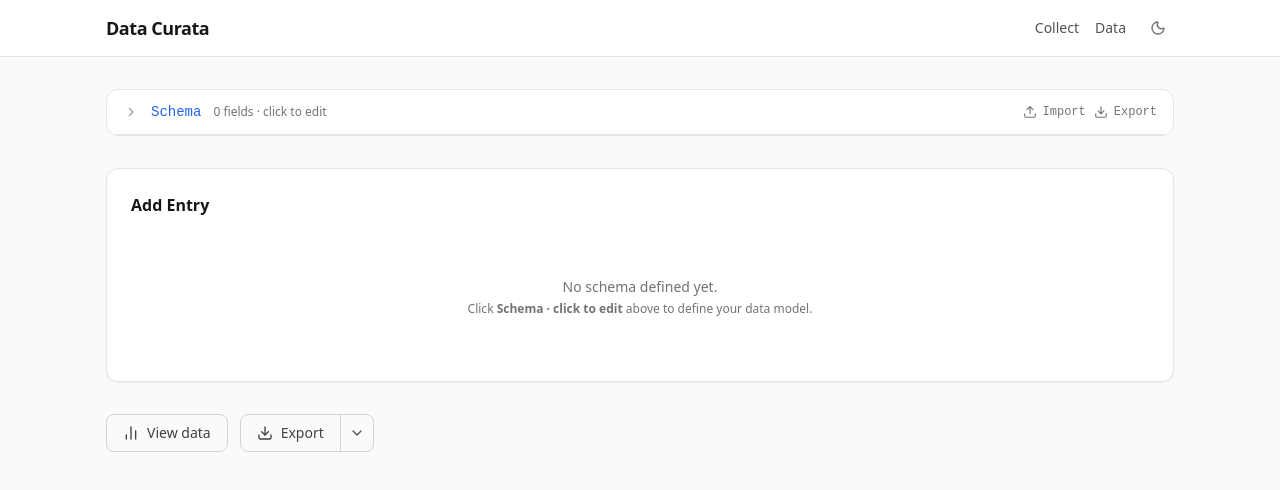
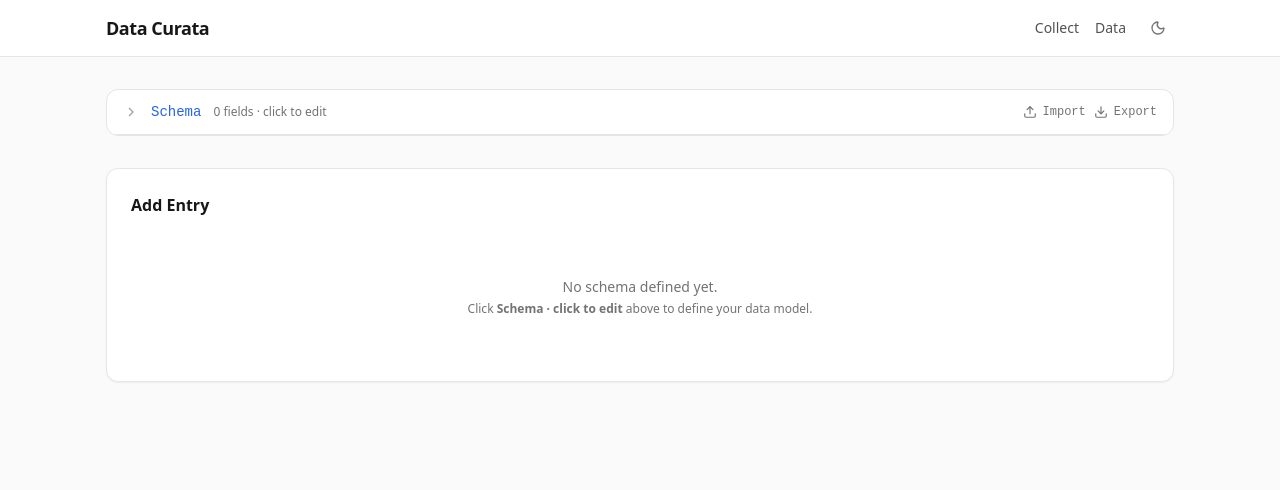
Before and after one commit to MentorFilou/data-curata, a Vue app: page / in a window 1280 px wide. Shown: the top 490 px of the page. Built offline with nearby package versions, Linux system fonts and the light colour scheme.

Commit message:
feat: remove action row on home page

```diff
--- a/src/pages/HomePage.vue
+++ b/src/pages/HomePage.vue
@@ -3,8 +3,6 @@ import { ref, computed, watch, provide } from 'vue'
 import SchemaEditor from '@/components/schema/SchemaEditor.vue'
 import EntryForm from '@/components/entry/EntryForm.vue'
 import EntryActions from '@/components/entry/EntryActions.vue'
-import ViewDataButton from '@/components/actions/ViewDataButton.vue'
-import ExportButton from '@/components/actions/ExportButton.vue'
 import { useSchemaStore } from '@/stores/schema'
 import { useEntriesStore } from '@/stores/entries'
 import { useUiStore } from '@/stores/ui'
@@ -130,11 +128,5 @@ function onReset() {
         <EntryActions :can-submit="canSubmit" @submit="onSubmit" @reset="onReset" />
       </template>
     </div>
-
-    <!-- Action row -->
-    <div class="flex items-center gap-3">
-      <ViewDataButton />
-      <ExportButton />
-    </div>
   </div>
 </template>
```
